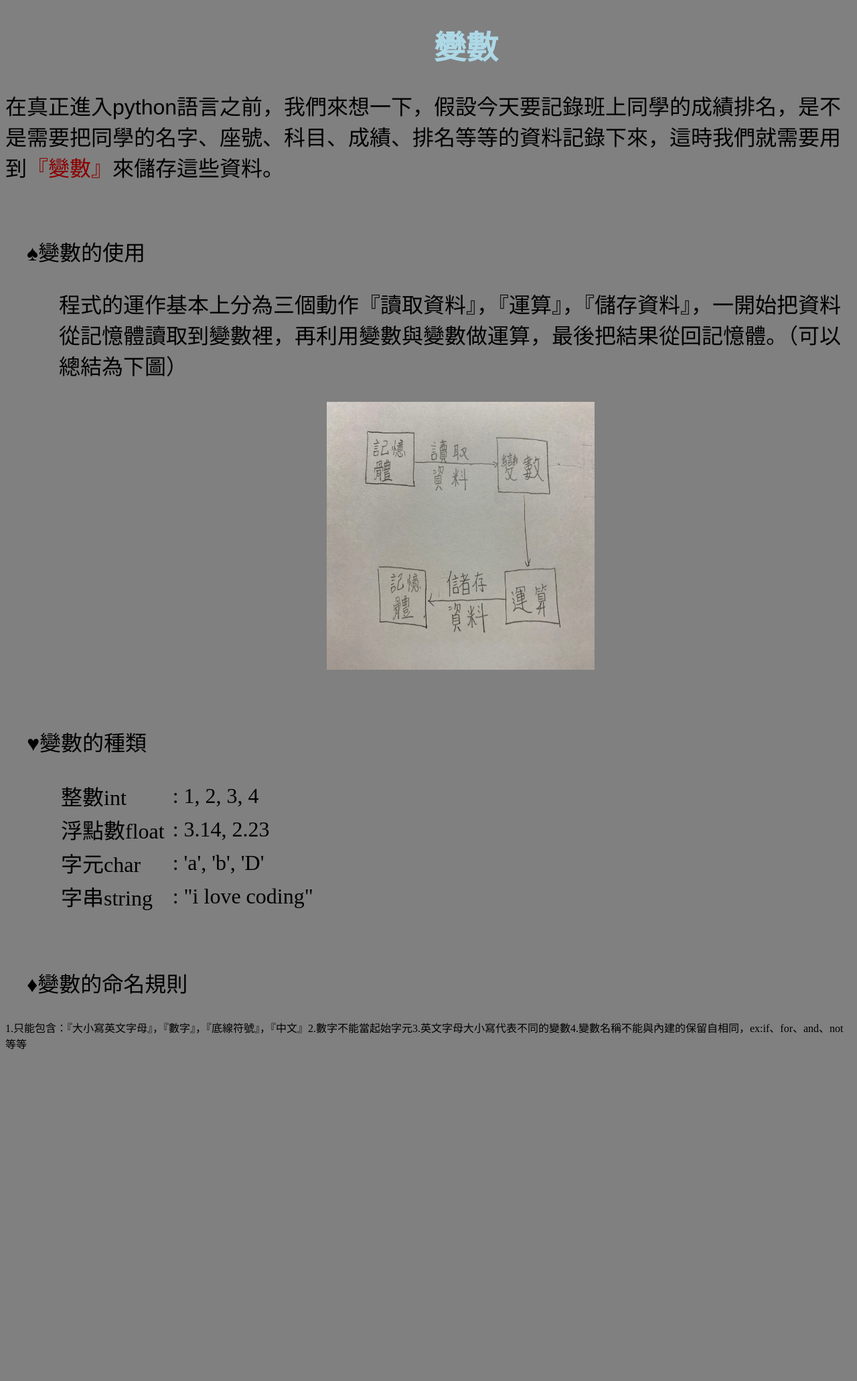
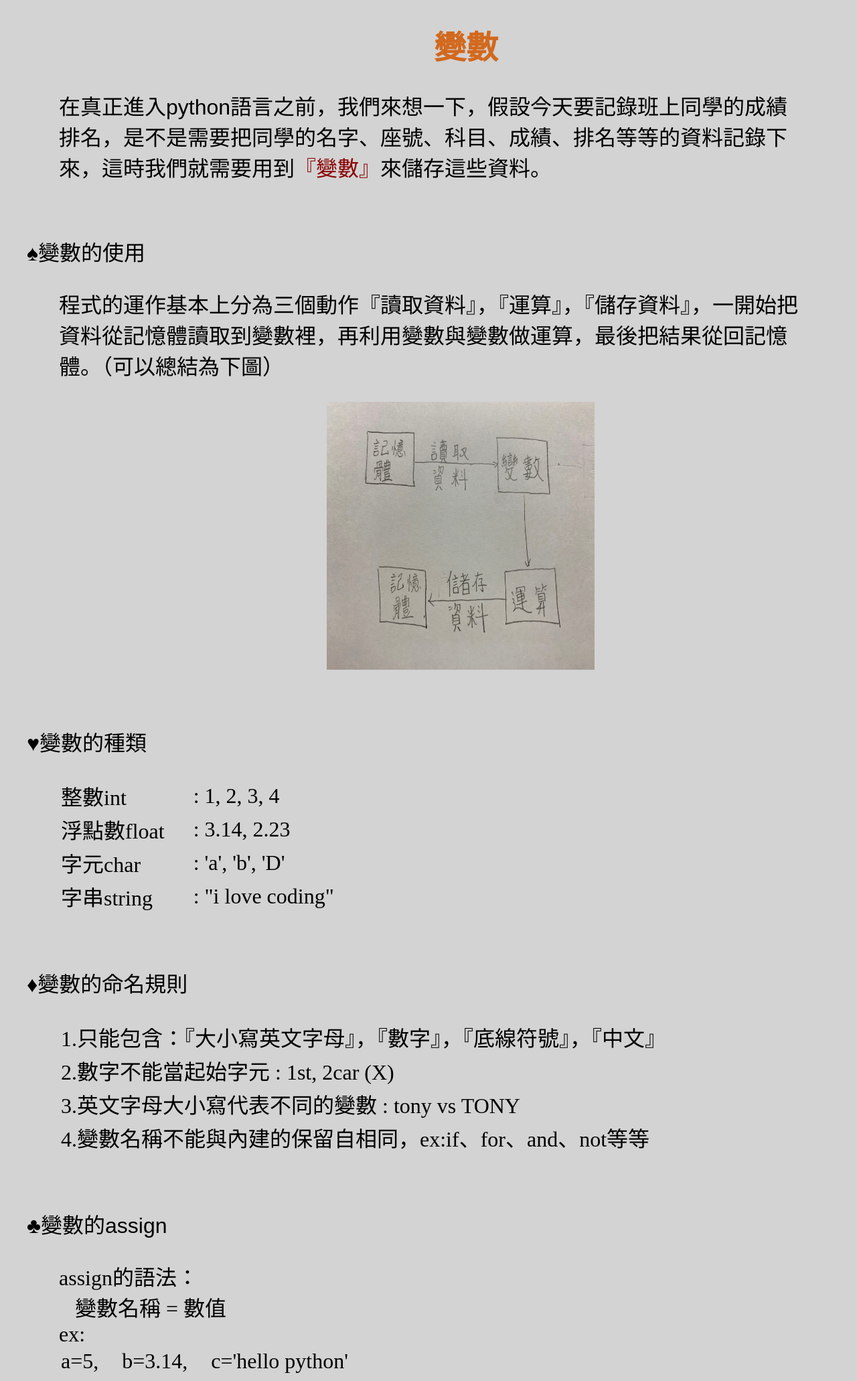
Before and after one commit to fenofista/fenofista.github.io, a plain HTML site: page variable/variable.html in a window 1280 px wide. Shown: the whole page at 67% size. Before the commit the page ends 1578 px from the top, so only its background shows below. Drawn offline with Linux system fonts and the light colour scheme.

Commit message:
add to assign variable

```diff
--- a/variable/variable.css
+++ b/variable/variable.css
@@ -1,8 +1,8 @@
 body{
-    background-color: gray;
+    background-color: lightgray;
 }
 h1{
-    color:lightblue;
+    color:chocolate;
     margin-left:40rem;
     font-size:3rem;
 }
@@ -17,22 +17,45 @@ p{
     font-size:2rem;
     margin-left: 5rem;
 }
-.use, .name{
+.title{
+
     margin-left: 2rem;
     font-size:2rem;
     margin-top: 5rem;
-}
-
-.in{
-    display: inline-block;
 }
 .ex{
     margin-top: 2rem;
 }
 .content{
-
+    font-size:2rem;
+    margin-right: 5rem;
     margin-left: 5rem;
 }
 #flow_chart{
     margin-left: 30rem;
 }
+.rule{
+    margin-left: 5rem;
+    font-size: 2rem;
+}
+.intro{
+    margin-right: 5rem;
+    margin-left: 5rem;
+}
+.example{
+    display: inline-block;
+    margin-left: 10rem
+/*    padding-left:40rem;*/
+}
+.grammer{
+    display: inline;
+
+    width: 20rem;
+}
+td{
+    padding-right:2rem;
+}
+.assign{
+    font-size: 2rem;
+    margin-left: 5rem;
+}
--- a/variable/variable.html
+++ b/variable/variable.html
@@ -17,14 +17,14 @@
 
 
     <h1>變數</h1>
-    <p>在真正進入python語言之前，我們來想一下，假設今天要記錄班上同學的成績排名，是不是需要把同學的名字、座號、科目、成績、排名等等的資料記錄下來，這時我們就需要用到<a id="variable">『變數』</a>來儲存這些資料。</p>
+    <p class="intro">在真正進入python語言之前，我們來想一下，假設今天要記錄班上同學的成績排名，是不是需要把同學的名字、座號、科目、成績、排名等等的資料記錄下來，這時我們就需要用到<a id="variable">『變數』</a>來儲存這些資料。</p>
     <div>
-        <p class="use">&spades;變數的使用</p>
+        <p class="title">&spades;變數的使用</p>
         <p class="content">程式的運作基本上分為三個動作『讀取資料』，『運算』，『儲存資料』，一開始把資料從記憶體讀取到變數裡，再利用變數與變數做運算，最後把結果從回記憶體。（可以總結為下圖）</p>
 
         <img src="IMG_1222.jpg" width="400px" height="400px" id="flow_chart">
 
-        <p class="name">&hearts;變數的種類</p>
+        <p class="title">&hearts;變數的種類</p>
         <div class="type">
             <div class="ex">
                 <table>
@@ -49,18 +49,43 @@
         </div>
 
         <div>
-            <p class="name">&diams;變數的命名規則</p>
+            <p class="title">&diams;變數的命名規則</p>
 
-            <table>
-                <tr>1.只能包含：『大小寫英文字母』，『數字』，『底線符號』，『中文』</tr>
-                <tr>2.數字不能當起始字元</tr>
-                <tr>3.英文字母大小寫代表不同的變數</tr>
-                <tr>4.變數名稱不能與內建的保留自相同，ex:if、for、and、not等等</tr>
+            <table class="rule">
+                <tr><td>1.只能包含：『大小寫英文字母』，『數字』，『底線符號』，『中文』</td></tr>
+
+                <tr>
+                    <td>2.數字不能當起始字元 : 1st, 2car (X)</td>
+
+                </tr>
+
+                <tr><td>3.英文字母大小寫代表不同的變數 : tony vs TONY</td></tr>
+
+                <tr><td>4.變數名稱不能與內建的保留自相同，ex:if、for、and、not等等</td></tr>
             </table>
 
 
         </div>
+        <div>
+            <p class="title">&clubs;變數的assign</p>
+            <div class="assign">
+                    <a>assign的語法：</a>
+                    <br>&nbsp;&nbsp;&nbsp;變數名稱 = 數值
+                    <br class="in">ex:
+                    <table>
+                        <tr>
+                            <td>a=5,</td>
+                            <td>b=3.14,</td>
+                            <td>c='hello python'</td>
+                        </tr>
+                    </table>
 
+
+
+
+            </div>
+
+        </div>
 
 
     </div>
```
